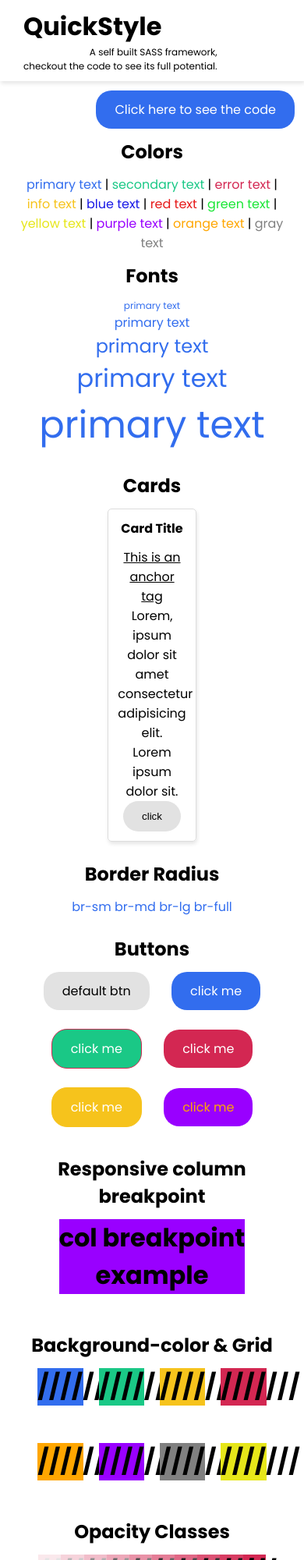
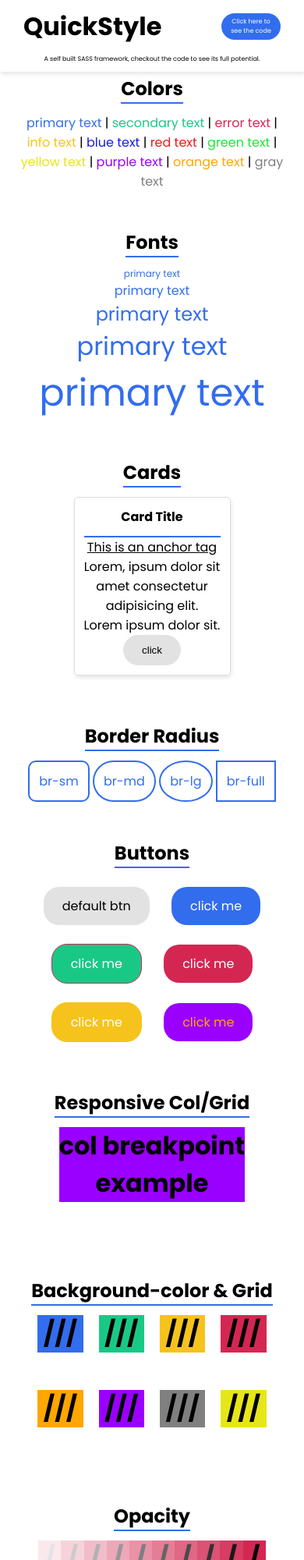
Before and after one commit to slaterwebdev/sassCssFramework, a website: page index.html in a window 390 px wide. Shown: the top 2000 px of the page at 78% size. Drawn offline with Linux system fonts and the light colour scheme.

Commit message:
Border radius display added

```diff
--- a/index.html
+++ b/index.html
@@ -8,19 +8,18 @@
     <title>QuickStyle - CSS framework</title>
 </head>
 <body class="text-right">
-    <div class="row justify-space-center navbar">
-        <div class="container row justify-space-between align-center">
-            <h1>QuickStyle</h1>
-            <div>
-                <p class="font-sm">A self built SASS framework,<br> checkout the code to see its full potential.</p>
-            </div>
+    <div class="navbar pos-fixed top-0 left-0 bg-white">
+        <div class="container text-center row justify-space-between align-center">
+            <h1 class="d-inline-block">QuickStyle</h1>
+            <a href="https://github.com/slaterwebdev/sassCssFramework" class="btn-primary font-sm text-white">Click here to see the code</a>
         </div>
+        <p class="font-sm text-center mt-1">A self built SASS framework, checkout the code to see its full potential.</p>
     </div>
-    <a href="https://github.com/slaterwebdev/sassCssFramework" class="btn-primary text-white mr-1 mt-1">Click here to see the code</a>
-
     <div class="container text-center">
         <!--Colors-->
-        <h2 class="mb-1 mt-1 bb-1 b-primary">Colors</h2>
+        <div>
+            <h2 class="mb-1 mt-5 d-inline-block">Colors</h2>
+        </div>
         <span class="text-primary">primary text</span> |
         <span class="text-secondary">secondary text</span> |
         <span class="text-error">error text</span> |
@@ -34,7 +33,9 @@
         <span class="text-gray">gray text</span>
 
         <!--Fonts-->
-        <h2 class="mb-1 mt-1">Fonts</h2>
+        <div>
+            <h2 class="mb-1 mt-3 d-inline-block">Fonts</h2>
+        </div>
         <p class="text-primary font-sm">primary text</p>
         <p class="text-primary font-md">primary text</p>
         <p class="text-primary font-lg">primary text</p>
@@ -42,8 +43,10 @@
         <p class="text-primary font-xxl">primary text</p>
 
         <!--CARDS-->
-        <h2 class="mb-1 mt-2">Cards</h2>
-        <div class="card class mb-1 col-3">
+        <div>
+            <h2 class="mb-1 mt-3 d-inline-block">Cards</h2>
+        </div>
+        <div class="card class mb-1 col-6">
             <h2 class="card-title">Card Title</h2>
             <div class="card-body">
                 <a href="">This is an anchor tag</a>
@@ -54,14 +57,18 @@
         </div>
 
         <!--Border-rad-->
-        <h2 class="mb-1 mt-1">Border Radius</h2>
-        <a class="text-primary br-sm mx-1">br-sm</a>
-        <a class="text-primary br-md">br-md</a>
-        <a class="text-primary br-lg">br-lg</a>
-        <a class="text-primary br-full">br-full</a>
+        <div>
+            <h2 class="mb-1 mt-3 d-inline-block">Border Radius</h2>
+        </div>
+        <div class="text-primary br-sm mx-1 d-inline-block p-1">br-sm</div>
+        <div class="text-primary br-md d-inline-block p-1">br-md</div>
+        <div class="text-primary br-lg d-inline-block p-1">br-lg</div>
+        <div class="text-primary br-full d-inline-block p-1">br-full</div>
 
         <!--BUTTONS-->
-        <h2 class="mt-2">Buttons</h2>
+        <div>
+            <h2 class="mb-1 mt-3 d-inline-block">Buttons</h2>
+        </div>
         <a href="#" class="btn m-1">default btn</a>
         <a href="#" class="btn-primary text-white m-1">click me</a>
         <a href="#" class="btn-secondary text-white btn-outlined-error m-1">click me</a>
@@ -71,7 +78,9 @@
 
 
         <!--RESPONSIVE COL/GRID-->
-        <h2 class="mt-2 mb-1">Responsive column breakpoint</h2>
+        <div>
+            <h2 class="mb-1 mt-3 d-inline-block">Responsive Col/Grid</h2>
+        </div>
         <div class="row mb-3 justify-center">
             <div class="col-12-sm col-5-md col-3-xl">
                 <h1 class="bg-purple">col breakpoint<br>example</h1>
@@ -79,69 +88,73 @@
         </div>
 
         <!--Background color grid-->
-        <h2 class="mt-2 mb-1">Background-color & Grid</h2>
+        <div>
+            <h2 class="mb-1 mt-3 d-inline-block">Background-color & Grid</h2>
+        </div>
         <div class="row justify-center mb-3">
             <div class="col-2 g-2">
-                <h1 class="bg-primary">///////</h1>
+                <h1 class="bg-primary">///</h1>
             </div>
             <div class="col-2 g-2">
-                <h1 class="bg-secondary">///////</h1>
+                <h1 class="bg-secondary">///</h1>
             </div>
             <div class="col-2 g-2">
-                <h1 class="bg-info">///////</h1>
+                <h1 class="bg-info">///</h1>
             </div>
             <div class="col-2 g-2">
-                <h1 class="bg-error">///////</h1>
+                <h1 class="bg-error">///</h1>
             </div>
         </div>
 
         <div class="row justify-center mb-3">
             <div class="col-2 g-2">
-                <h1 class="bg-orange">///////</h1>
+                <h1 class="bg-orange">///</h1>
             </div>
             <div class="col-2 g-2">
-                <h1 class="bg-purple">///////</h1>
+                <h1 class="bg-purple">///</h1>
             </div>
             <div class="col-2 g-2">
-                <h1 class="bg-gray">///////</h1>
+                <h1 class="bg-gray">///</h1>
             </div>
             <div class="col-2 g-2">
-                <h1 class="bg-yellow">///////</h1>
+                <h1 class="bg-yellow">///</h1>
             </div>
         </div>
 
         <!--opacity-->
-        <h2 class="mt-2 mb-1">Opacity Classes</h2>
+        <div>
+            <h2 class="mb-1 mt-3 d-inline-block">Opacity</h2>
+        </div>
         <div class="row justify-center mb-3">
             <div class="col-1">
-                <h1 class="bg-error o-10">///</h1>
+                <h1 class="bg-error o-10">/</h1>
             </div>
             <div class="col-1">
-                <h1 class="bg-error o-20">///</h1>
+                <h1 class="bg-error o-20">/</h1>
             </div>
             <div class="col-1">
-                <h1 class="bg-error o-30">///</h1>
+                <h1 class="bg-error o-30">/</h1>
             </div>
             <div class="col-1">
-                <h1 class="bg-error o-40">///</h1>
+                <h1 class="bg-error o-40">/</h1>
             </div>
             <div class="col-1">
-                <h1 class="bg-error o-50">///</h1>
+                <h1 class="bg-error o-50">/</h1>
             </div>
             <div class="col-1">
-                <h1 class="bg-error o-60">///</h1>
+                <h1 class="bg-error o-60">/</h1>
             </div>
             <div class="col-1">
-                <h1 class="bg-error o-70">///</h1>
+                <h1 class="bg-error o-70">/</h1>
             </div>
             <div class="col-1">
-                <h1 class="bg-error o-80">///</h1>
+                <h1 class="bg-error o-80">/</h1>
             </div>
             <div class="col-1">
-                <h1 class="bg-error o-90">///</h1>
+                <h1 class="bg-error o-90">/</h1>
             </div>
             <div class="col-1">
-                <h1 class="bg-error o-100">///</h1>
+                <h1 class="bg-error o-100">/</h1>
             </div>
         </div>
     </div>
--- a/sassFiles/_base.scss
+++ b/sassFiles/_base.scss
@@ -16,11 +16,37 @@ ul {
   list-style-type: none;
 }
 
-hr {
-  border: 0;
-  border-top: 1px dotted #efefef;
+h2 {
+  border-bottom: 2px solid map-get($colors, "primary" );
 }
 
 img {
   max-width: 100%;
 }
+
+.navbar {
+  display: block !important;
+}
+
+.navbar div button {
+  line-height: 2;
+}
+
+.br-sm,
+.br-md,
+.br-lg,
+.br-full {
+  border: 2px solid map-get($colors, "primary");
+}
+
+@media screen and (max-width: 600px) {
+  .navbar p {
+    font-size: 8px !important;
+  }
+  .navbar div a {
+    width: 60px;
+    text-align: center;
+    font-size: 8px !important;
+    padding: 5px 8px !important;
+  }
+}
```
Also changed, not shown: assets/main.css, 1 other file.
